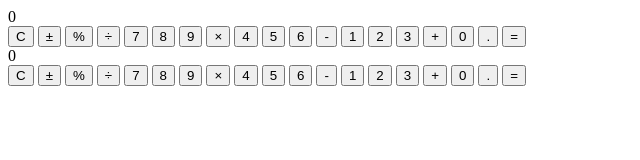
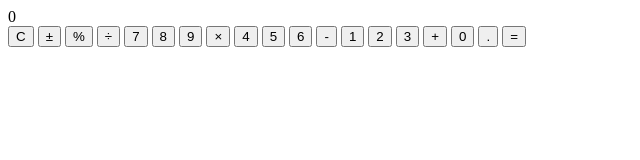
Before and after one commit to Aditya74773/calculatorhii, a plain HTML site: page index.html in a window 1280 px wide. Shown: the whole page, without its empty margins (0-640 px from the left). Drawn offline with Linux system fonts and the light colour scheme.

Commit message:
Update index.html

```diff
--- a/index.html
+++ b/index.html
@@ -34,39 +34,3 @@
     <script src="script.js"></script>
 </body>
 </html>
-<!DOCTYPE html>
-<html lang="en">
-<head>
-    <meta charset="UTF-8">
-    <meta name="viewport" content="width=device-width, initial-scale=1.0">
-    <title>Interactive Calculator</title>
-    <link rel="stylesheet" href="style.css">
-</head>
-<body>
-    <div class="calculator">
-        <div class="display">0</div>
-        <div class="buttons">
-            <button class="clear">C</button>
-            <button class="operator">±</button>
-            <button class="operator">%</button>
-            <button class="operator">÷</button>
-            <button>7</button>
-            <button>8</button>
-            <button>9</button>
-            <button class="operator">×</button>
-            <button>4</button>
-            <button>5</button>
-            <button>6</button>
-            <button class="operator">-</button>
-            <button>1</button>
-            <button>2</button>
-            <button>3</button>
-            <button class="operator">+</button>
-            <button>0</button>
-            <button>.</button>
-            <button class="equals" style="grid-column: span 2;">=</button>
-        </div>
-    </div>
-    <script src="script.js"></script>
-</body>
-</html>
```
